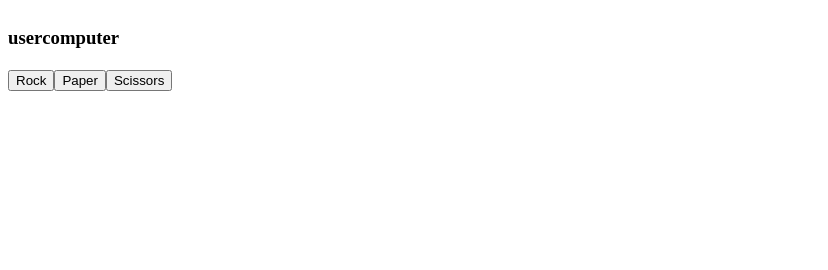
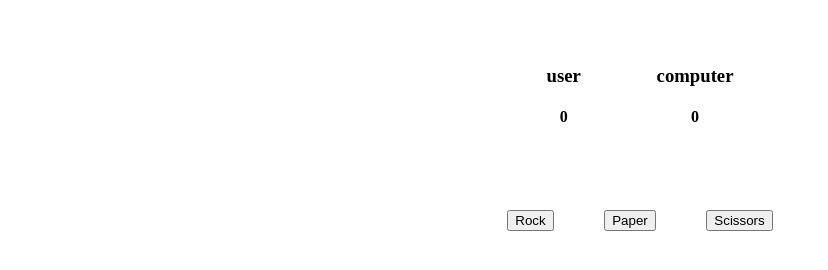
Before and after one commit to tarcioreis/rock-paper-scissors, a plain HTML site: page index.html in a window 1280 px wide. Shown: the whole page, without its empty margins (0-828 px from the left). Drawn offline with Linux system fonts and the light colour scheme.

Commit message:
changing user interface

```diff
--- a/index.html
+++ b/index.html
@@ -6,8 +6,30 @@
     <meta name="viewport" content="width=device-width, initial-scale=1.0">
     <title>Rock Paper and Scissors</title>
     <style>
+
         .players {
+            /*border: 1px solid red;*/
             display: flex;
+            justify-content: center;
+        }
+
+        .player {
+            margin: 3%;
+            text-align: center;
+        }
+
+        .center {
+            /*border: 1px solid gold;*/
+            display: flex;
+            justify-content: center;
+        }
+
+        .center button {
+            margin: 2%;
+        }
+
+        .text-center {
+            text-align: center;
         }
     </style>
 </head>
@@ -16,14 +38,14 @@
 
         <div class="players">
 
-            <div class="user">
+            <div class="player">
                 <h3>user</h3>
-                <h4 id="userPointsTitle"></h4>
+                <h4 id="userPointsTitle">0</h4>
             </div>
 
-            <div class="computer">
+            <div class="player">
                 <h3>computer</h3>
-                <h4 id="computerPointsTitle"></h4>
+                <h4 id="computerPointsTitle">0</h4>
             </div>
 
         </div>
--- a/script.js
+++ b/script.js
@@ -5,6 +5,9 @@ let computerPoints = 0;
 
 
 const container = document.querySelector(".container");
+
+const buttons = document.createElement("div");
+buttons.classList = "center";
 
 const rockButton = document.createElement("button");
 rockButton.textContent = "Rock";
@@ -16,17 +19,38 @@ const scissorsButton = document.createElement("button");
 scissorsButton.textContent = "Scissors";
 
 const displayMessage = document.createElement("h4");
+displayMessage.classList = "text-center";
 
-container.appendChild(rockButton);
-container.appendChild(paperButton);
-container.appendChild(scissorsButton);
+buttons.appendChild(rockButton);
+buttons.appendChild(paperButton);
+buttons.appendChild(scissorsButton);
+container.appendChild(buttons);
 container.appendChild(displayMessage);
+//container.insertBefore(displayMessage, rockButton);
 
 // get user choice
 function getButtonValue (event) {
     //console.log(event.target.innerText);
     const text = event.target.innerText;
-    playRound(text, getComputerChoice());
+
+    if (userPoints === 5) {
+        window.alert("You won this game!!!");
+        userPoints = 0;
+        computerPoints = 0;
+        displayMessage.innerText = "";
+        document.querySelector("#userPointsTitle").innerText = userPoints;
+        document.querySelector("#computerPointsTitle").innerText = computerPoints;
+    }
+    else if (computerPoints === 5) {
+        window.alert("Computer won this game!!!");
+        userPoints = 0;
+        computerPoints = 0;
+        displayMessage.innerText = "";
+        document.querySelector("#userPointsTitle").innerText = userPoints;
+        document.querySelector("#computerPointsTitle").innerText = computerPoints;
+    }
+    else
+        playRound(text, getComputerChoice());
 }
 
 // generate random choice
@@ -39,29 +63,7 @@ function getComputerChoice () {
     return options[choice];
 }
 
-function checkWinner () {
-    if (userPoints === 5) {
-        window.alert("You won this game!!!");
-        userPoints = 0;
-        computerPoints = 0;
-        displayMessage.innerText = "";
-        document.querySelector("#userPointsTitle").innerText = userPoints;
-        document.querySelector("#computerPointsTitle").innerText = computerPoints;
-    }
-
-    if (computerPoints === 5) {
-        window.alert("Computer won this game!!!");
-        userPoints = 0;
-        computerPoints = 0;
-        displayMessage.innerText = "";
-        document.querySelector("#computerPointsTitle").innerText = computerPoints;
-        document.querySelector("#userPointsTitle").innerText = userPoints;
-    }
-}
-
 function playRound (userChoice, computerChoice) {
-
-    checkWinner();
 
     if (userChoice === computerChoice)
         displayMessage.innerText = "Draw!";
```
